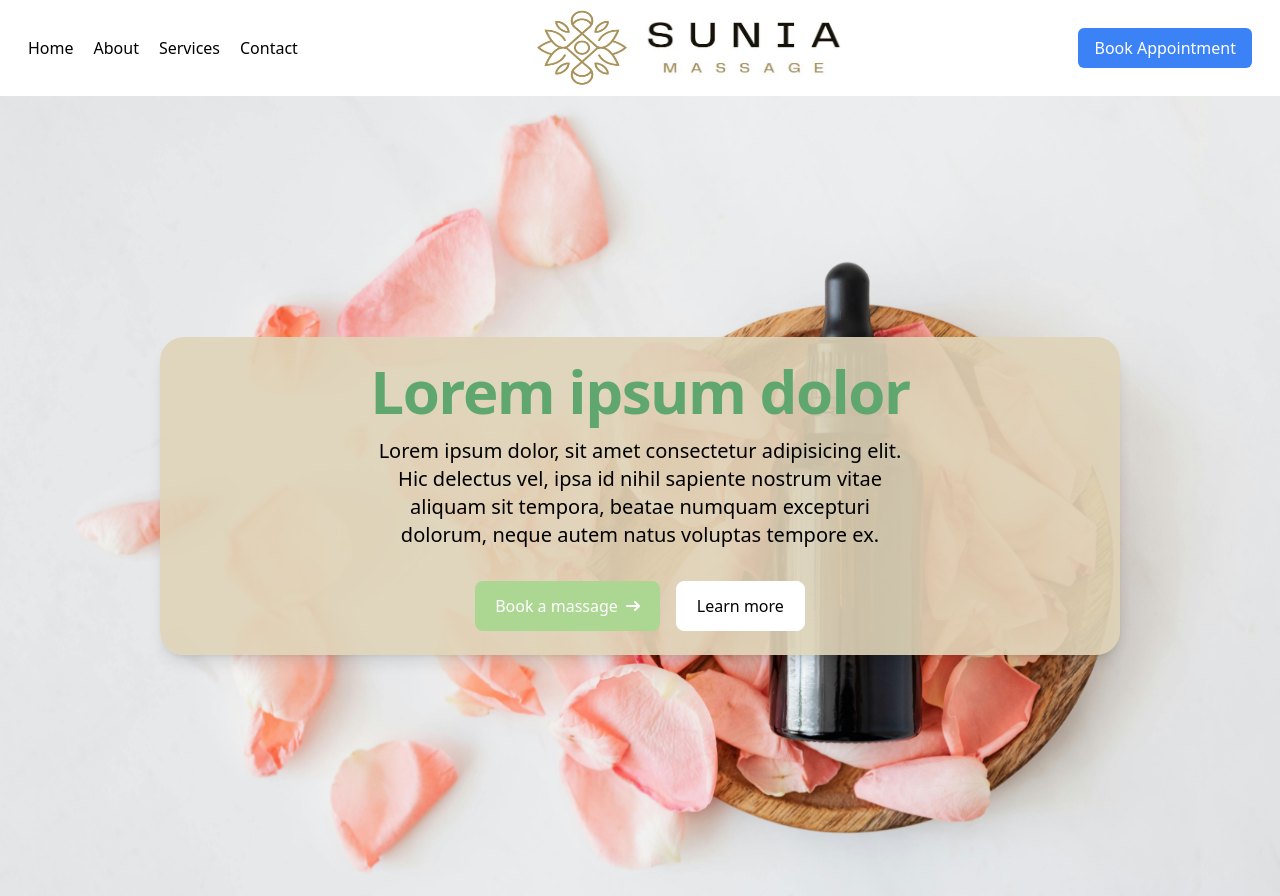
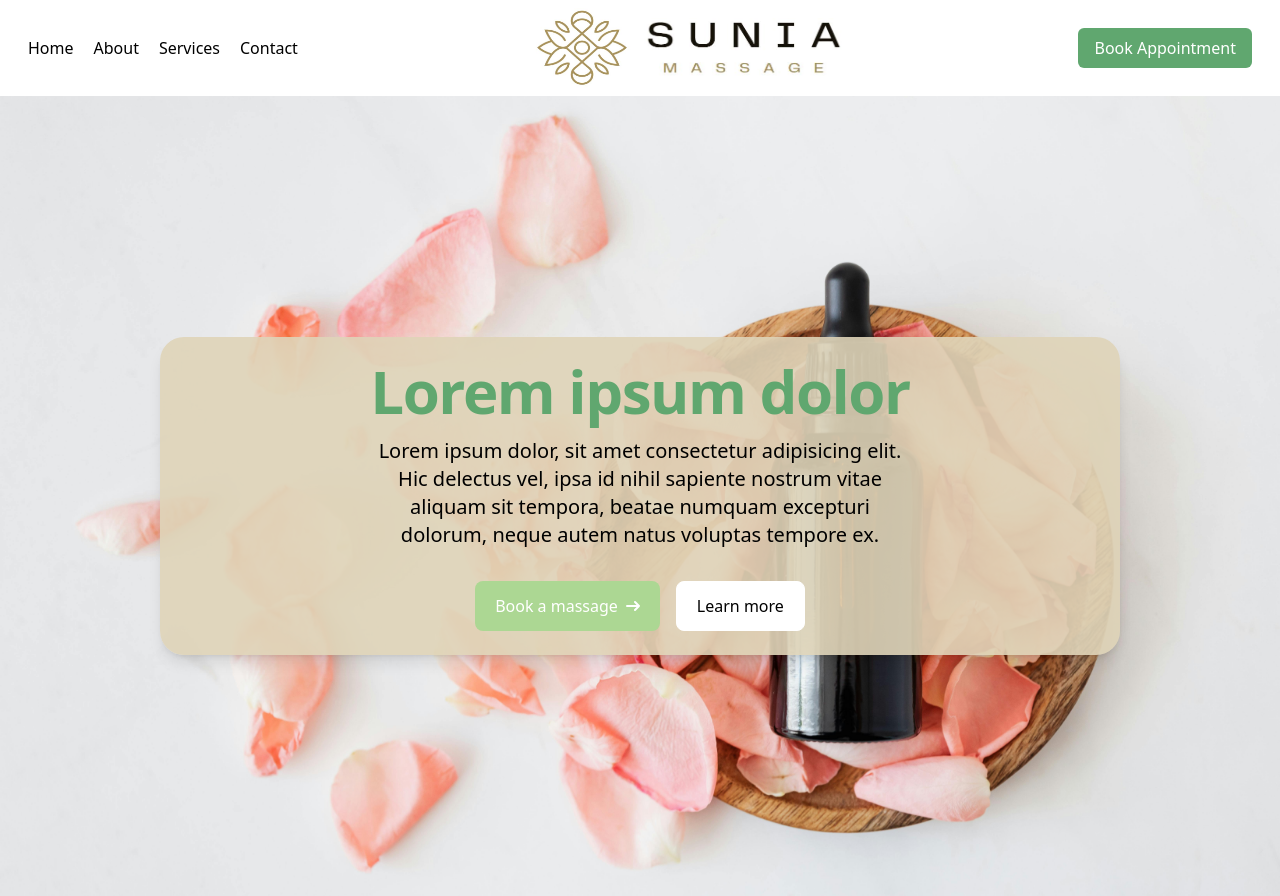
Before and after one commit to ShawnRSidwell/suniamassage, a React (Vite) app: page /home in a window 1280 px wide. Built offline with nearby package versions, Linux system fonts and the light colour scheme.

Commit message:
change button color

```diff
--- a/src/ui/Button.jsx
+++ b/src/ui/Button.jsx
@@ -2,7 +2,7 @@ function Button({ children, onClick, className }) {
   return (
     <button
       onClick={onClick}
-      className={`px-4 py-2 bg-blue-500 text-white rounded-md focus:outline-none hover:bg-blue-600 ${className}`}
+      className={`px-4 py-2 bg-[#60A76F] text-white rounded-md focus:outline-none hover:bg-blue-600 ${className}`}
     >
       {children}
     </button>
```
